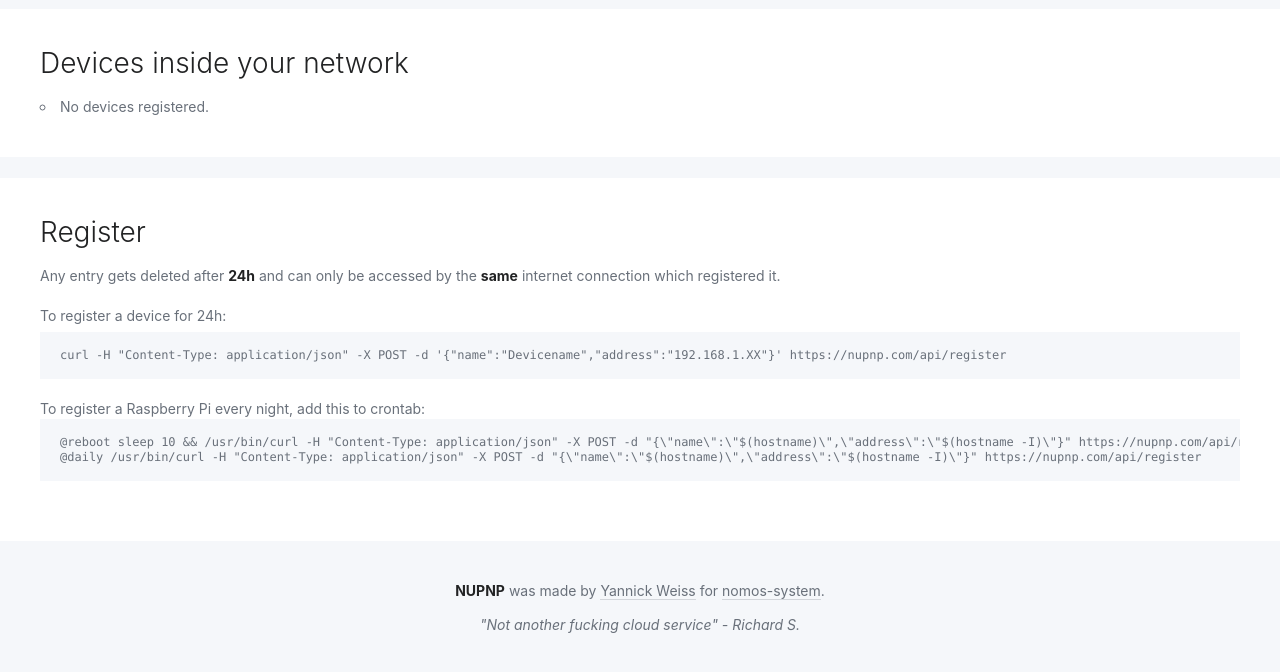
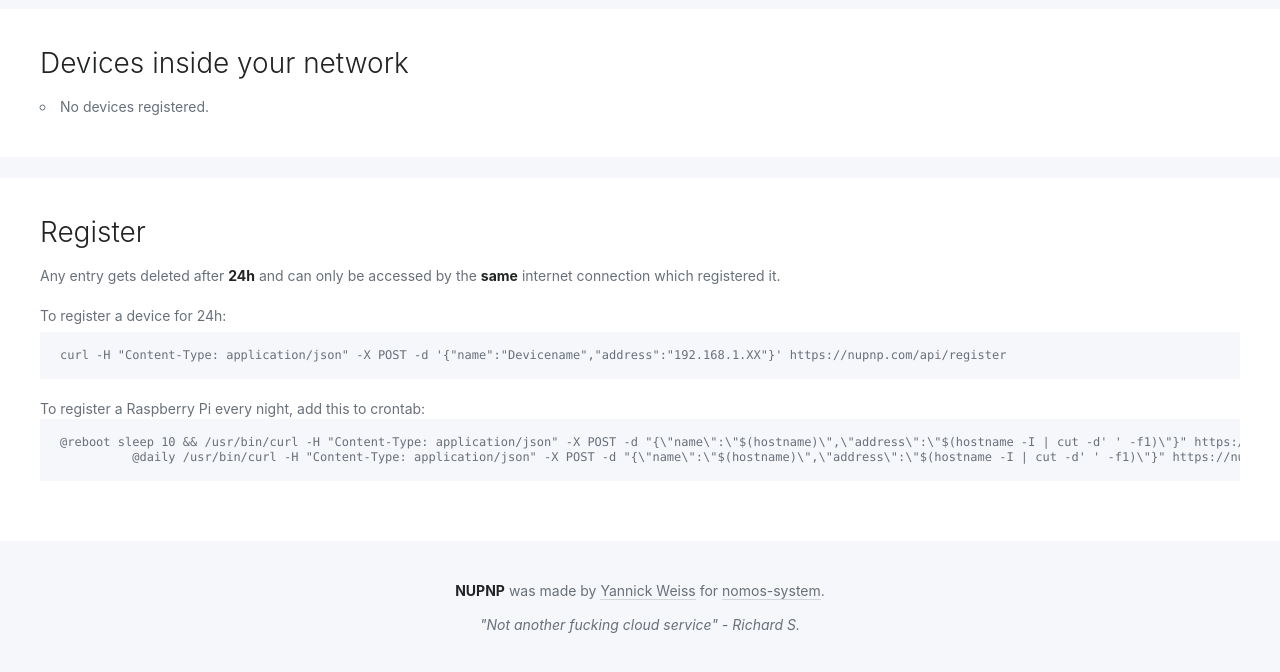
Before and after one commit to yene/nupnp, a plain HTML site: page public/index.html in a window 1280 px wide. Shown: the part 64-736 px from the top of the page. Drawn offline with Linux system fonts and the light colour scheme; no server answers.

Commit message:
fixed hostname -I not giving you ipv4

```diff
--- a/public/index.html
+++ b/public/index.html
@@ -71,8 +71,8 @@
       </p>
       <br>
       <p>To register a Raspberry Pi every night, add this to crontab:</p>
-        <pre><code class="bash">@reboot sleep 10 && /usr/bin/curl -H "Content-Type: application/json" -X POST -d "{\"name\":\"$(hostname)\",\"address\":\"$(hostname -I)\"}" https://nupnp.com/api/register
-@daily /usr/bin/curl -H "Content-Type: application/json" -X POST -d "{\"name\":\"$(hostname)\",\"address\":\"$(hostname -I)\"}" https://nupnp.com/api/register</code></pre>
+        <pre><code class="bash">@reboot sleep 10 && /usr/bin/curl -H "Content-Type: application/json" -X POST -d "{\"name\":\"$(hostname)\",\"address\":\"$(hostname -I | cut -d' ' -f1)\"}" https://nupnp.com/api/register
+          @daily /usr/bin/curl -H "Content-Type: application/json" -X POST -d "{\"name\":\"$(hostname)\",\"address\":\"$(hostname -I | cut -d' ' -f1)\"}" https://nupnp.com/api/register</code></pre>
       <br>
       </p>
 
```
